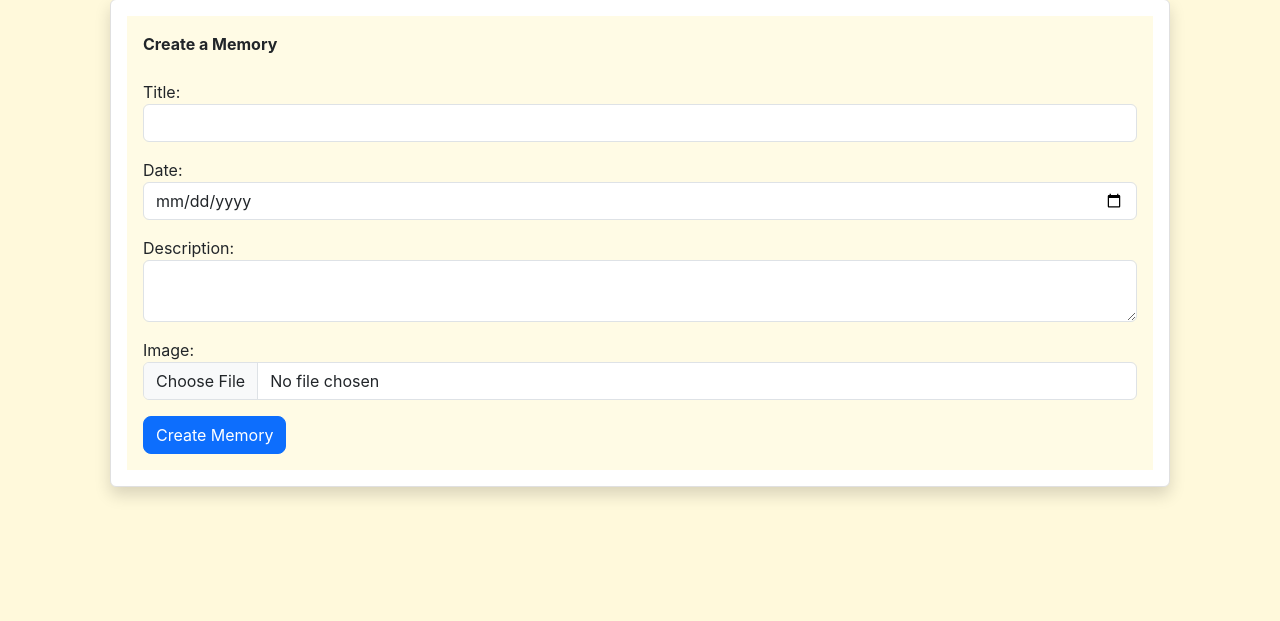
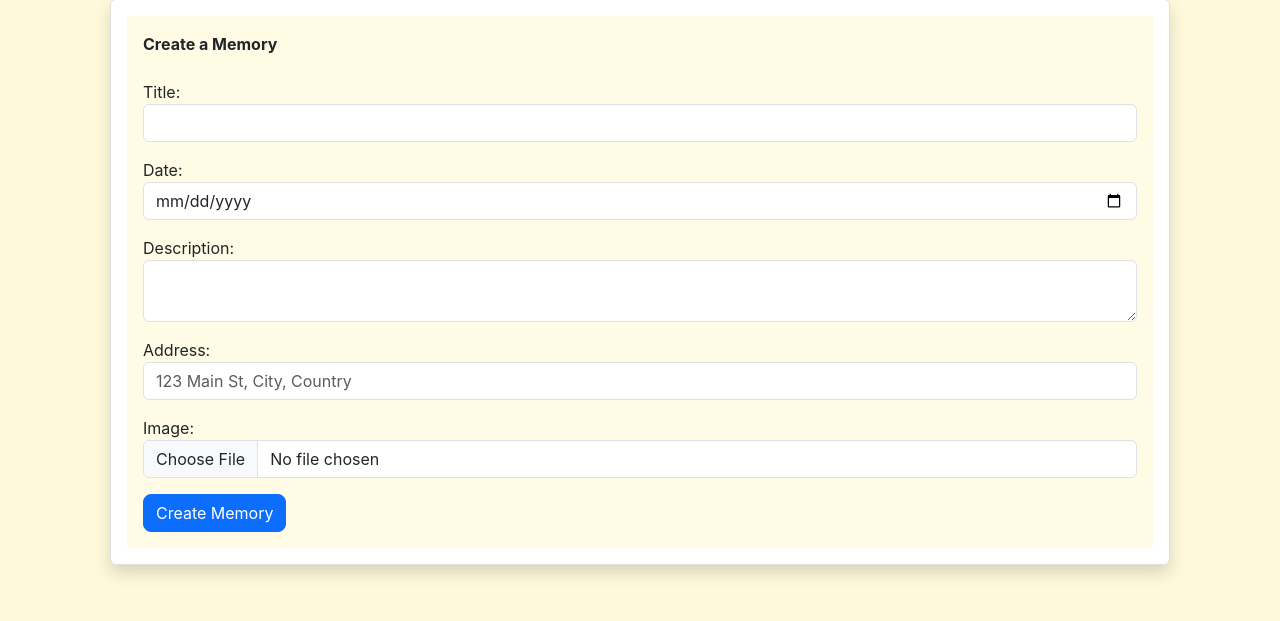
Before and after one commit to yashilaramesh/MemoryMap, a Django app: page /memories/memories/ in a window 1280 px wide. Shown: the part 437-1058 px from the top of the page. Before the commit the page ends 935 px from the top, so only its background shows below. Run offline with Django 5.2, Linux system fonts and the light colour scheme; a user stored in the database is signed in; data comes from the database, SQL or seed files in the repository; both versions use the stored data as it was after the commit; some libraries are stand-ins or nearby versions.

Commit message:
completed geocoding with verification

```diff
--- a/memories/templates/memories/index.html
+++ b/memories/templates/memories/index.html
@@ -44,11 +44,11 @@
                   <div class="card-body">
                   <b class="text-start">Create a Memory
                   </b><br /><br />
-                  <form method="POST" action="{% url 'memories.create'%}" enctype="multipart/form-data">
+                  <form method="POST" action="{% url 'memories.create'%}" enctype="multipart/form-data"  onsubmit="return geocodeAddress(event);">
                     {% csrf_token %}
                     <p>
                       <label for="title">Title:</label>
-                      <input type="text" name="title" required class="form-control" />
+                      <input type="text" name="title" required class="form-control"  />
                     </p>
                     <p>
                       <label for="date">Date:</label>
@@ -59,11 +59,54 @@
                       <textarea name="description" required class="form-control"></textarea>
                     </p>
                     <p>
+                      <label for="address">Address:</label>
+                      <input type="text" name="address" class="form-control" id="address" placeholder="123 Main St, City, Country" />
+                    </p>
+
+                    <!-- Hidden fields for lat/lng -->
+                    <input type="hidden" name="latitude" id="latitude" />
+                    <input type="hidden" name="longitude" id="longitude" />
+                    <p>
                       <label for="image">Image:</label>
                       <input type="file" name="image" class="form-control" />
                     </p>
                     <button type="submit" class="btn btn-primary">Create Memory</button>
                   </form>
+                  <!-- Load Google Maps API JS -->
+<script src="https://maps.googleapis.com/maps/api/js?key=AIzaSyC8-FHAr6PgSYJdNPUnK7HsaSK0bjDhMbM&libraries=places"></script>
+
+<script>
+  function geocodeAddress(event) {
+    event.preventDefault(); // block default form submission
+
+    const address = document.getElementById('address').value;
+    const form = event.target;
+
+    if (!address.trim()) {
+      alert('Please enter an address.');
+      return;
+    }
+
+    const geocoder = new google.maps.Geocoder();
+
+    geocoder.geocode({ address: address }, function(results, status) {
+      if (status === 'OK') {
+        const location = results[0].geometry.location;
+        document.getElementById('latitude').value = location.lat();
+        document.getElementById('longitude').value = location.lng();
+
+        // Delay a tiny bit just to ensure values are set
+        setTimeout(() => {
+          form.submit();
+        }, 100);
+      } else if (status === "ZERO_RESULTS") {
+        alert('Invalid address: Address does not seem to exist, try again');
+      } else {
+        alert('Invalid address: ' + status);
+      }
+    });
+  }
+</script>
                   </div>
           </div>
           </div>
--- a/memories/views.py
+++ b/memories/views.py
@@ -30,6 +30,9 @@ def create_memory(request):
         memory = Memory()
         memory.title = request.POST['title']
         memory.date = request.POST['date']
+        memory.address = request.POST.get('address', '')
+        memory.latitude = request.POST.get('latitude', 0.0)
+        memory.longitude = request.POST.get('longitude', 0.0)
         memory.description = request.POST['description']
         memory.owner = request.user
 
```
Also changed, not shown: memories/templates/memories/show.html (+23 -0 lines), db.sqlite3, memories/migrations/0004_memory_address.py (added), memories/migrations/0005_remove_memory_address.py (added).
